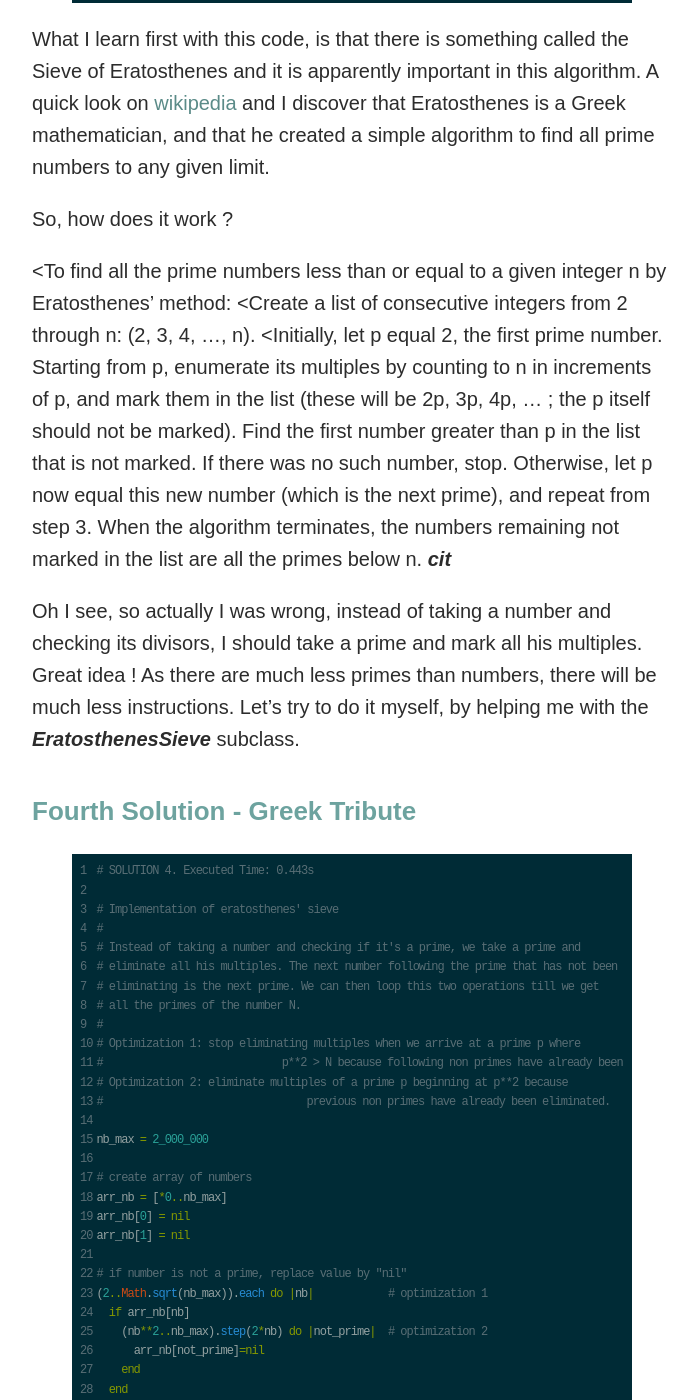
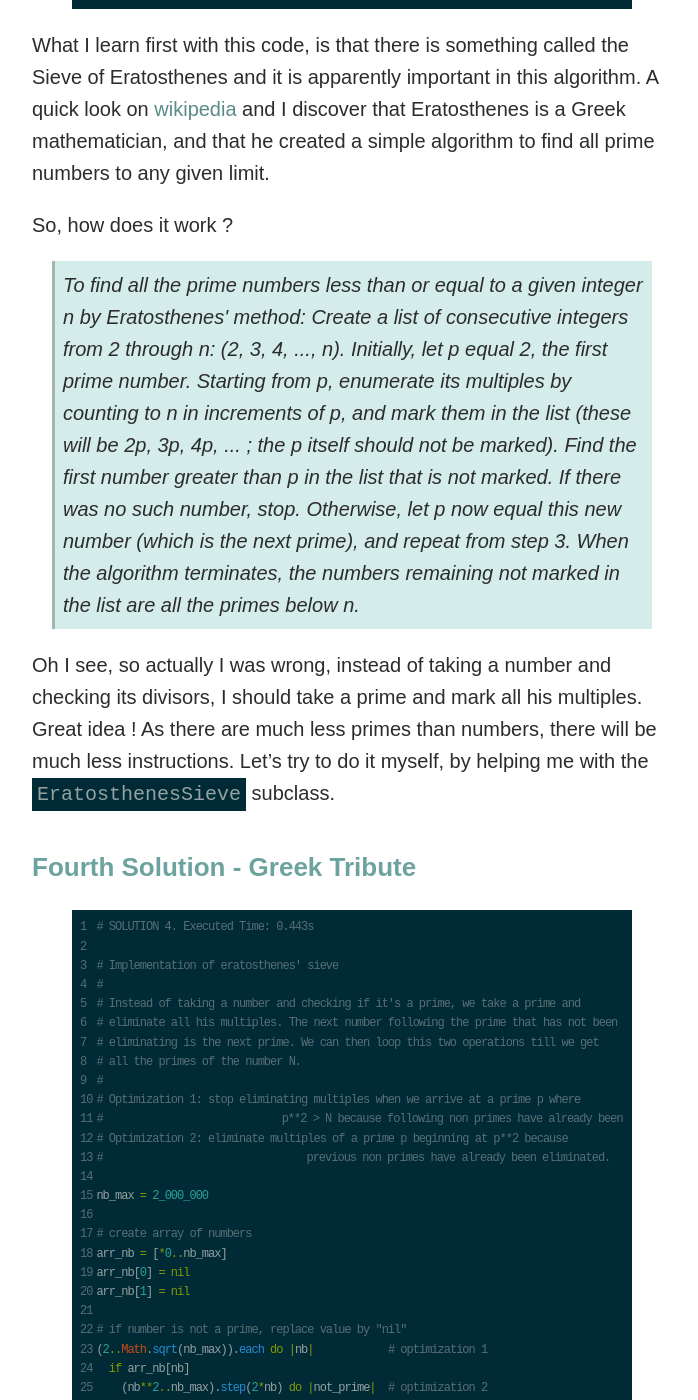
Before and after one commit to florianmainguy/florianmainguy.github.io, a Jekyll site: the page built from _posts/2015-08-28-sum-of-prime-numbers-program-optimization.markdown, in a window 1280 px wide and 1400 px high, scrolled down 4329 px. Shown: the whole window, without its empty margins (288-986 px from the left). Built offline with Jekyll 4.4.1, drawn with Linux system fonts in a browser that asks for light colours; some of the changed text lies outside the part shown.

Commit message:
restructuration

```diff
--- a/_posts/2015-08-28-sum-of-prime-numbers-program-optimization.markdown
+++ b/_posts/2015-08-28-sum-of-prime-numbers-program-optimization.markdown
@@ -46,7 +46,7 @@ sum_primes += arr_nb.inject { |sum, n| sum + n }
 puts "The sum of the primes below two million: #{sum_primes}"
 {% endhighlight %}
 
-In this first solution, I use the brut force method. I check all numbers from 2 to 2million by dividing them by all numbers less than themselves. When I get a prime number,  I add it to <code>sum_primes</code>. The execution time is 18min 30sec. Not very efficient !
+In this first solution, I use the brut force method. I check all numbers from 2 to 2million by dividing them by all numbers less than themselves. When I get a prime number,  I add it to <code class="highlight">sum_primes</code>. The execution time is 18min 30sec. Not very efficient !
 
 
 ##Second Solution - First Optimization
@@ -100,14 +100,14 @@ sum_primes = Prime.each(2_000_000).inject(:+)
 puts "The sum of the primes below nb_max: #{sum_primes}"
 {% endhighlight %}
 
-There is a <cod>Prime</cod>Prime*** class in ruby ! What a surprise. And the execution time: 0.383sec. Oh god, this is quick !
+There is a <code class=highlight>Prime</code> class in ruby ! What a surprise. And the execution time: 0.383sec. Oh god, this is quick !
 
 I need to know what's behind this magical class. I need to beat this time !
 
 
 ##Eratosthenes Sieve
 
-The ***Prime*** class is really big, so we will focus only on the internal subclass ***EratosthenesSieve*** that generates the prime numbers.
+The <code class=highlight>Prime</code> class is really big, so we will focus only on the internal subclass <code class=highlight>EratosthenesSieve</code> that generates the prime numbers.
 
 {% highlight ruby linenos%}
 # Internal use. An implementation of eratosthenes' sieve
@@ -167,16 +167,16 @@ A quick look on <a href="https://en.wikipedia.org/wiki/Sieve_of_Eratosthenes">wi
 
 So, how does it work ?
 
-
-<To find all the prime numbers less than or equal to a given integer n by Eratosthenes' method:
-<Create a list of consecutive integers from 2 through n: (2, 3, 4, ..., n).
-<Initially, let p equal 2, the first prime number.
+<div class="blockquote">
+<p>To find all the prime numbers less than or equal to a given integer n by Eratosthenes' method:
+Create a list of consecutive integers from 2 through n: (2, 3, 4, ..., n).
+Initially, let p equal 2, the first prime number.
 Starting from p, enumerate its multiples by counting to n in increments of p, and mark them in the list (these will be 2p, 3p, 4p, ... ; the p itself should not be marked).
 Find the first number greater than p in the list that is not marked. If there was no such number, stop. Otherwise, let p now equal this new number (which is the next prime), and repeat from step 3.
-When the algorithm terminates, the numbers remaining not marked in the list are all the primes below n.
-***cit***
+When the algorithm terminates, the numbers remaining not marked in the list are all the primes below n.</p>
+</div>
 
-Oh I see, so actually I was wrong, instead of taking a number and checking its divisors, I should take a prime and mark all his multiples. Great idea ! As there are much less primes than numbers, there will be much less instructions. Let's try to do it myself, by helping me with the ***EratosthenesSieve*** subclass.
+Oh I see, so actually I was wrong, instead of taking a number and checking its divisors, I should take a prime and mark all his multiples. Great idea ! As there are much less primes than numbers, there will be much less instructions. Let's try to do it myself, by helping me with the <code class=highlight>EratosthenesSieve</code> subclass.
 
 
 ##Fourth Solution - Greek Tribute
```
Also changed, not shown: other parts of _posts/2015-08-28-sum-of-prime-numbers-program-optimization.markdown (+1 -1 lines), _sass/_layout.scss (+7 -1 lines).
